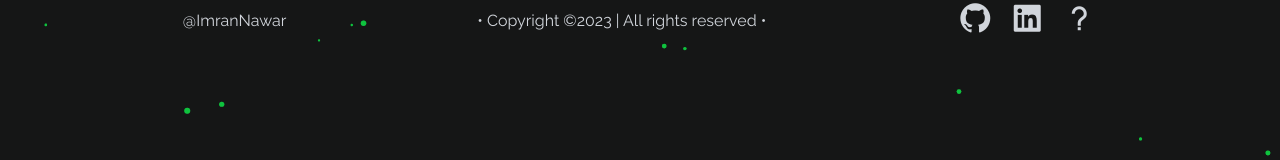
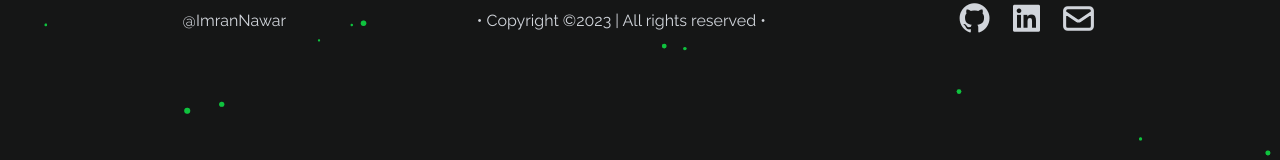
Before and after one commit to ImranNawar/portfolio, a React (Vite) app: page /technologies in a window 1280 px wide. Shown: the top 160 px of the page. Built offline with nearby package versions, Linux system fonts and the light colour scheme.

Commit message:
add email to footer

```diff
--- a/src/components/GeneralFooter.jsx
+++ b/src/components/GeneralFooter.jsx
@@ -1,4 +1,5 @@
-import React from 'react'
+import React from 'react';
+import { HiOutlineMail } from "react-icons/hi";
 
 const GeneralFooter = () => {
     return (
@@ -13,8 +14,8 @@ const GeneralFooter = () => {
                     <i className='bx bxl-linkedin-square' ></i>
                 </a>
 
-                <a className='text-4xl hover:text-primary-color hover:animate-bounce' target='_blank' href="https://linktr.ee/imrannawar">
-                    <i className='bx bx-question-mark' ></i>
+                <a className='text-4xl hover:text-primary-color hover:animate-bounce' target='_blank' href="mailto:imran1nawar@gmail.com">
+                <HiOutlineMail size={37} />
                 </a>
             </div>
 
```
